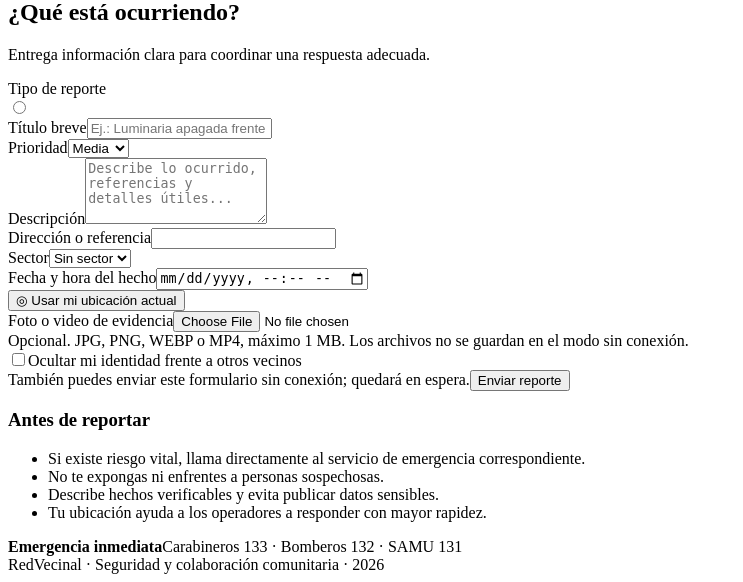
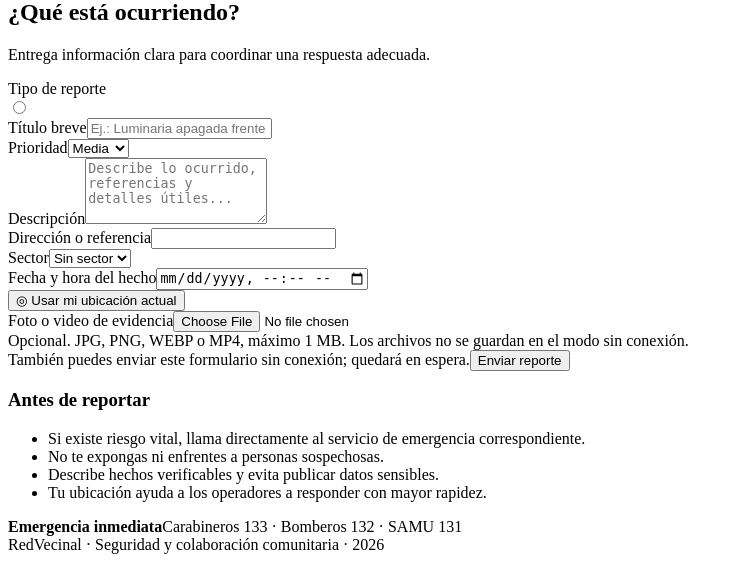
Before and after one commit to erwinislasegura/redvecinal, a PHP site: template app/Views/reports/create.php in a window 1280 px wide. Shown: the part 239-821 px from the top of the page, without its empty margins (0-743 px from the left). After the commit the page ends 793 px from the top, so only its background shows below. Run offline with PHP 8.4, Linux system fonts and the light colour scheme; the template is opened without the code that fills it: most values are stand-ins (such as "Sample title", 1, 10 or a date in 2020); data that the repository does not hold is empty.

Commit message:
Completar funciones de roles

```diff
--- a/app/Views/reports/create.php
+++ b/app/Views/reports/create.php
@@ -19,7 +19,7 @@
         <div class="col-md-6 d-flex align-items-end"><button type="button" class="btn btn-outline-primary w-100" data-geolocate>◎ Usar mi ubicación actual</button></div>
         <input type="hidden" name="latitude"><input type="hidden" name="longitude">
         <div class="col-12"><label class="form-label">Foto o video de evidencia</label><input type="file" class="form-control" name="evidence" accept="image/jpeg,image/png,image/webp,video/mp4"><div class="form-text">Opcional. JPG, PNG, WEBP o MP4, máximo <?= (int)config('uploads_max_mb',8) ?> MB. Los archivos no se guardan en el modo sin conexión.</div></div>
-        <div class="col-12"><label class="form-check"><input type="checkbox" class="form-check-input" name="is_anonymous" value="1"><span>Ocultar mi identidad frente a otros vecinos</span></label></div>
+        <?php if($allowAnonymous): ?><div class="col-12"><label class="form-check"><input type="checkbox" class="form-check-input" name="is_anonymous" value="1"><span>Ocultar mi identidad frente a otros vecinos</span></label></div><?php endif; ?>
       </div>
     </div>
     <div class="card-footer"><span class="offline-note">También puedes enviar este formulario sin conexión; quedará en espera.</span><button class="btn btn-danger btn-lg">Enviar reporte</button></div>
```
